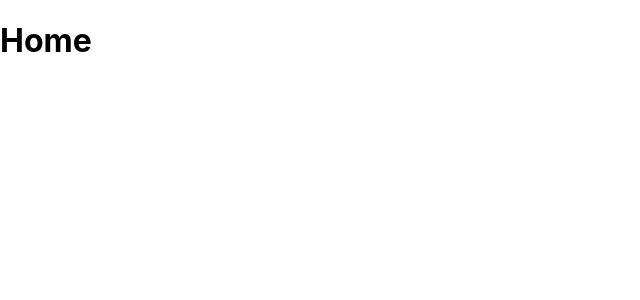
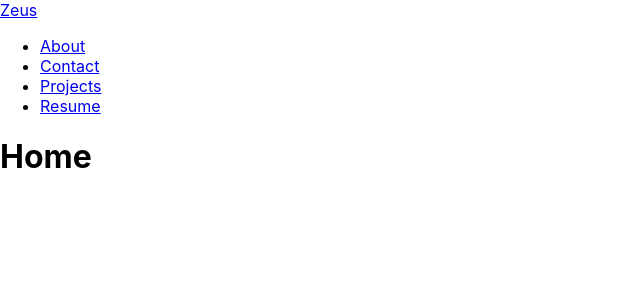
Before and after one commit to zgildo01/portfolio-react, a React (Create React App) app: page / in a window 1280 px wide. Shown: the top 300 px of the page, without its empty margins (0-640 px from the left). Built offline with nearby package versions, Linux system fonts and the light colour scheme.

Commit message:
add navbar

```diff
--- a/src/App.jsx
+++ b/src/App.jsx
@@ -5,10 +5,12 @@
 import Home from './pages/Home/Home';
 import Projects from './pages/Projects/Projects';
 import Resume from './pages/Resume/Resume';
+import NavBar from './components/NavBar/NavBar';
 
 function App() {
   return (
     <>
+    <NavBar />
     <Routes>
       <Route
         path='/about'
--- /dev/null
+++ b/src/components/NavBar/NavBar.jsx
@@ -0,0 +1,52 @@
+import { Link } from "react-router-dom";
+
+const NavBar = () => {
+  return (
+    <>
+      <nav>
+        <Link
+          to='/'
+        >
+          Zeus
+        </Link>
+        <ul>
+
+          <li>
+            <Link
+              to='/about'
+            >
+              About
+            </Link>
+          </li>
+
+          <li>
+            <Link
+              to='/contact'
+            >
+              Contact
+            </Link>
+          </li>
+
+          <li>
+            <Link
+              to='/projects'
+            >
+              Projects
+            </Link>
+          </li>
+
+          <li>
+            <Link
+              to='/resume'
+            >
+              Resume
+            </Link>
+          </li>
+
+        </ul>
+      </nav>
+    </>
+  );
+}
+
+export default NavBar;
```
